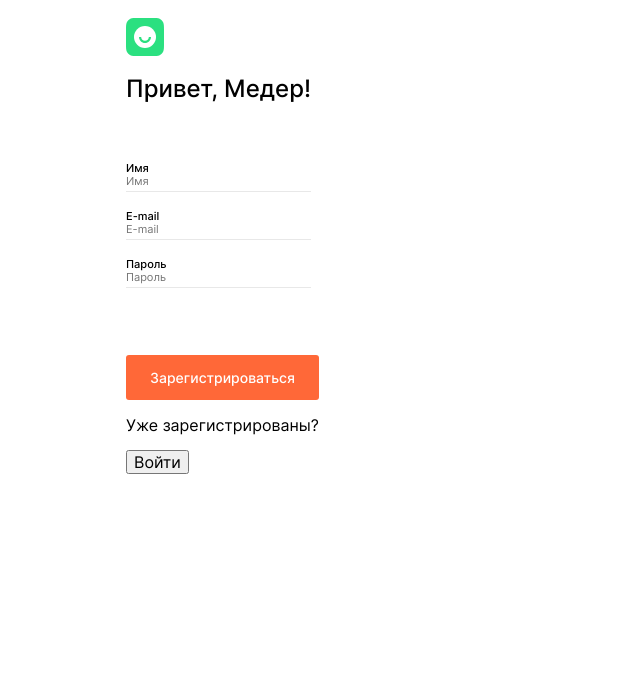
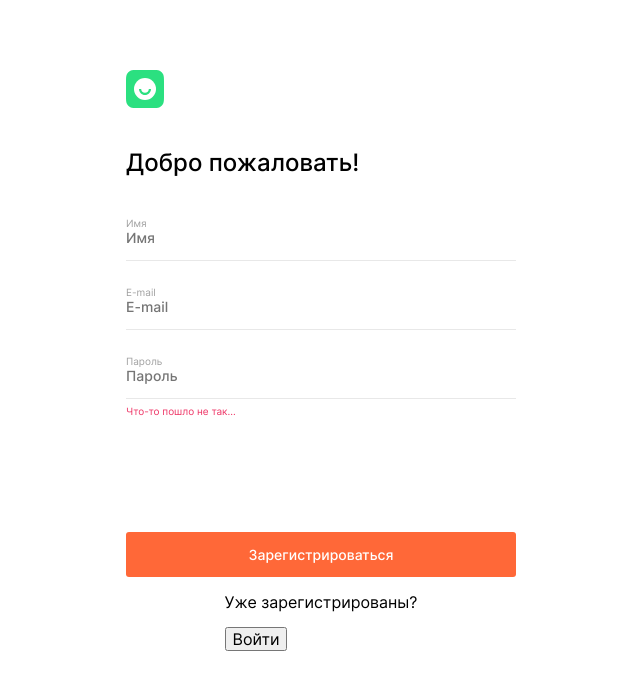
Before and after one commit to Meder84/movies-explorer-frontend, a React (Create React App) app: page /signup in a window 1280 px wide. Shown: the top 690 px of the page, without its empty margins (319-959 px from the left). Built offline with nearby package versions, Linux system fonts and the light colour scheme.

Commit message:
feat: component Register

```diff
--- a/src/components/Form/Form.css
+++ b/src/components/Form/Form.css
@@ -8,7 +8,7 @@
   transition: 0.4s ease-in-out;
   color: #000;
   text-align: center;
-  min-height: 232px;
+  min-height: 276px;
   justify-content: space-between;
 }
 
--- a/src/components/Input/Input.css
+++ b/src/components/Input/Input.css
@@ -1,12 +1,13 @@
 .input {
   display: flex;
+  flex-direction: column;
   box-sizing: border-box;
+  transition: 0.4s ease-in-out;
   padding: 0;
   margin: 0;
   width: 100%;
-  min-height: 48px;
+  min-height: 69px;
   align-items: flex-start;
-  transition: 0.4s ease-in-out;
 }
 
 .input__container {
@@ -17,7 +18,7 @@
   padding: 0;
   margin: 0;
   width: 100%;
-  min-height: 30px;
+  min-height: 44px;
   border-bottom: 1px solid #E8E8E8;
   color: #000;
   transition: 0.4s ease-in-out;
@@ -25,22 +26,24 @@
 
 .input__label {
   text-align: start;
-  font-weight: 500;
-  font-size: 11px;
-  line-height: 13px;
-  min-width: 141px;
+  font-weight: 400;
+  font-size: 10px;
+  line-height: 12px;
+  width: 100%;
+  color: #A0A0A0;
 }
 
 .input__item {
   background-color: #fff;
   border: none;
   outline: none;
-  font-weight: 400;
-  font-size: 11px;
-  line-height: 13px;
+  font-weight: 500;
+  font-size: 14px;
+  line-height: 17px;
   width: 100%;
   margin: 0;
   padding: 0;
+  color: #000;
 }
 
 /* .input__item::placeholder {
@@ -59,8 +62,9 @@
   min-height: 18px;
   margin-top: 0;
   padding: 0;
+  align-items: flex-end;
 }
 
 .input__error_show {
-  display: block;
+  display: flex;
 }
--- a/src/components/Input/Input.js
+++ b/src/components/Input/Input.js
@@ -1,22 +1,22 @@
 import React from 'react';
 import './Input.css';
 
-const Input = ({ type, isError, errorText, errorId, children, ...props}) => (
-  <ul className={`input ${props.customInput}`}>
-    <li className={`input__container ${props.customInputContainer}`}>
-      <label className={`input__label ${props.customInputLabel}`}>
+const Input = ({ type, errorText, errorId, children, ...props}) => (
+  <ul className={`input ${props.customInput || ''}`}>
+    <li className={`input__container ${props.customInputContainer || ''}`}>
+      <label className={`input__label ${props.customInputLabel || ''}`}>
         {children}
       </label>
 
       <input
         type={type}
-        className={`input__item ${props.customInputItem} hide-part-text`}
+        className={`input__item ${props.customInputItem || ''} hide-part-text`}
         {...props}
       />
     </li>
 
     <span
-      className={`input__error ${isError ? 'input__error_show' : ''}`}
+      className={`input__error input__error_show ${props.customInputError || ''}`}
       id={errorId}
     >
       {errorText}
--- a/src/components/Profile/Profile.css
+++ b/src/components/Profile/Profile.css
@@ -29,10 +29,26 @@
   min-height: 249px;
 }
 
+.profile__input {
+  min-height: 48px;
+  font-weight: 400;
+  font-size: 11px;
+  line-height: 13px;
+}
+
 .profile__input-container {
   display: flex;
   flex-direction: row;
   justify-content: space-between;
+  min-height: 30px;
+}
+
+.profile__input__label {
+  text-align: start;
+  font-weight: 500;
+  font-size: 11px;
+  line-height: 13px;
+  min-width: 141px;
 }
 
 .profile__input-container_border-none{
--- a/src/components/Profile/Profile.js
+++ b/src/components/Profile/Profile.js
@@ -18,7 +18,9 @@ function Profile() {
           title='Привет, Медер!'
         >
           <Input
+            customInput='profile__input'
             customInputContainer='profile__input-container'
+            customInputLabel='profile__input__label'
             customInputItem='profile__input-item'
             type="text"
             id="name" name="name"
@@ -30,7 +32,9 @@ function Profile() {
           </Input>
 
           <Input
+            customInput='profile__input'
             customInputContainer='profile__input-container profile__input-container_border-none'
+            customInputLabel='profile__input__label'
             customInputItem='profile__input-item'
             type="email"
             id="email" name="email"
--- a/src/components/Register/Register.css
+++ b/src/components/Register/Register.css
@@ -4,17 +4,35 @@
   align-items: flex-start;
   width: 390px;
   margin: 0 auto;
+  box-sizing: border-box;
+  transition: 0.4s ease-in-out;
 }
 
 .register__header {
-
+  display: flex;
+  align-items: flex-end;
+  width: 100%;
+  min-height: 126px;
+  box-sizing: border-box;
+  transition: 0.4s ease-in-out;
 }
 
 .register__main {
-
+  display: flex;
+  flex-direction: column;
+  width: 100%;
+  min-height: 357px;
+  margin: 0;
+  padding: 22px 0 0 0;
+  box-sizing: border-box;
+  transition: 0.4s ease-in-out;
 }
 
 .register__form {
+  text-align: start;
+}
+
+.register__input{
 
 }
 
@@ -26,28 +44,13 @@
 
 }
 
-.register__input__container {
-
-}
-
-.register__input__item {
-
-}
-
-.register__input__container {
-
-}
-
-.register__input__container_border-none {
-
-}
-
-.register__input__item {
-
-}
-
 .register__footer {
-
+  display: flex;
+  flex-direction: column;
+  justify-content: center;
+  align-items: center;
+  width: 100%;
+  min-height: 217px;
 }
 
 .register__footer__container {
@@ -58,6 +61,10 @@
 
 }
 
+.register__footer__text-container {
+
+}
+
 .register__footer__text {
 
 }
--- a/src/components/Register/Register.js
+++ b/src/components/Register/Register.js
@@ -15,9 +15,10 @@ function Register() {
         <Form
           customForm='register__form'
           name='register'
-          title='Привет, Медер!'
+          title='Добро пожаловать!'
         >
           <Input
+            customInput='register__input'
             customInputContainer='register__input__container'
             customInputItem='register__input__item'
             type="text"
@@ -49,6 +50,7 @@ function Register() {
             maxLength="30" minLength="2"
             placeholder="Пароль" required
             errorId="password-error"
+            errorText='Что-то пошло не так...'
           >
             Пароль
           </Input>
@@ -61,7 +63,7 @@ function Register() {
           buttonType='submit'
           buttonText='Зарегистрироваться'
         >
-          <div>
+          <div className='register__footer__text-container'>
             <p className='register__footer__text'>Уже зарегистрированы?</p>
             <button
               className='register__footer__button-login'
```
